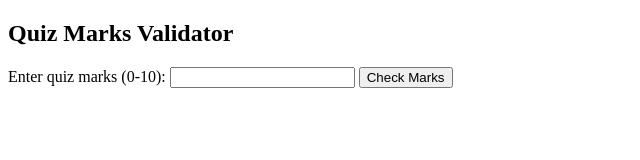
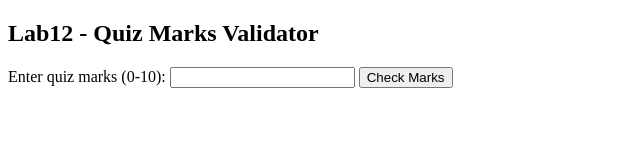
Before and after one commit to FarihaNadeemKhan/Lab12-Quiz-Validation, a plain HTML site: page index.html in a window 1280 px wide. Shown: the whole page, without its empty margins (0-640 px from the left). Drawn offline with Linux system fonts and the light colour scheme.

Commit message:
Update quiz validator heading

```diff
--- a/index.html
+++ b/index.html
@@ -4,7 +4,7 @@
     <title>Quiz Marks Validation</title>
 </head>
 <body>
-    <h2>Quiz Marks Validator</h2>
+    <h2>Lab12 - Quiz Marks Validator</h2>
 
     <form id="quizForm">
         <label>Enter quiz marks (0-10):</label>
```
